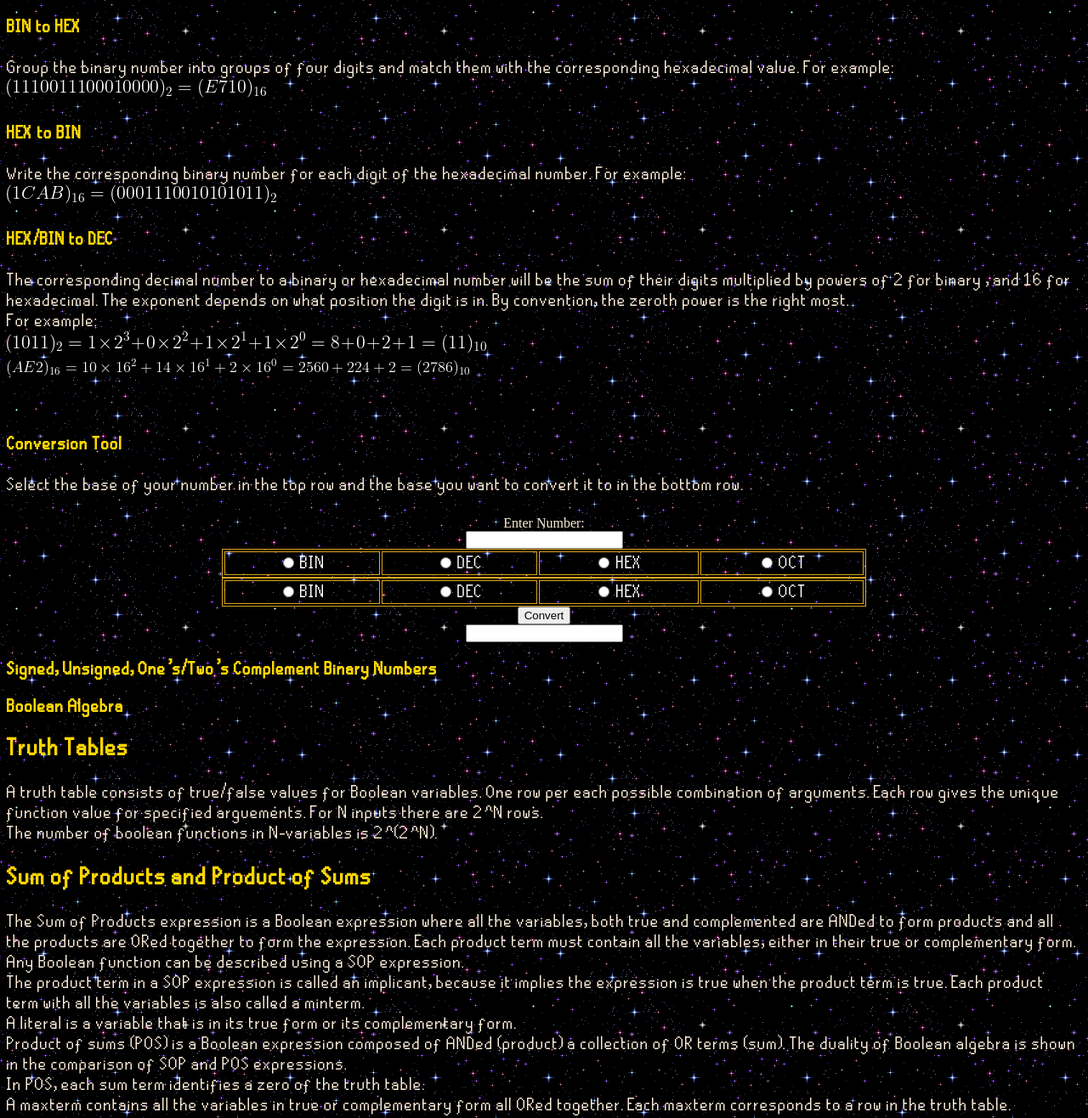
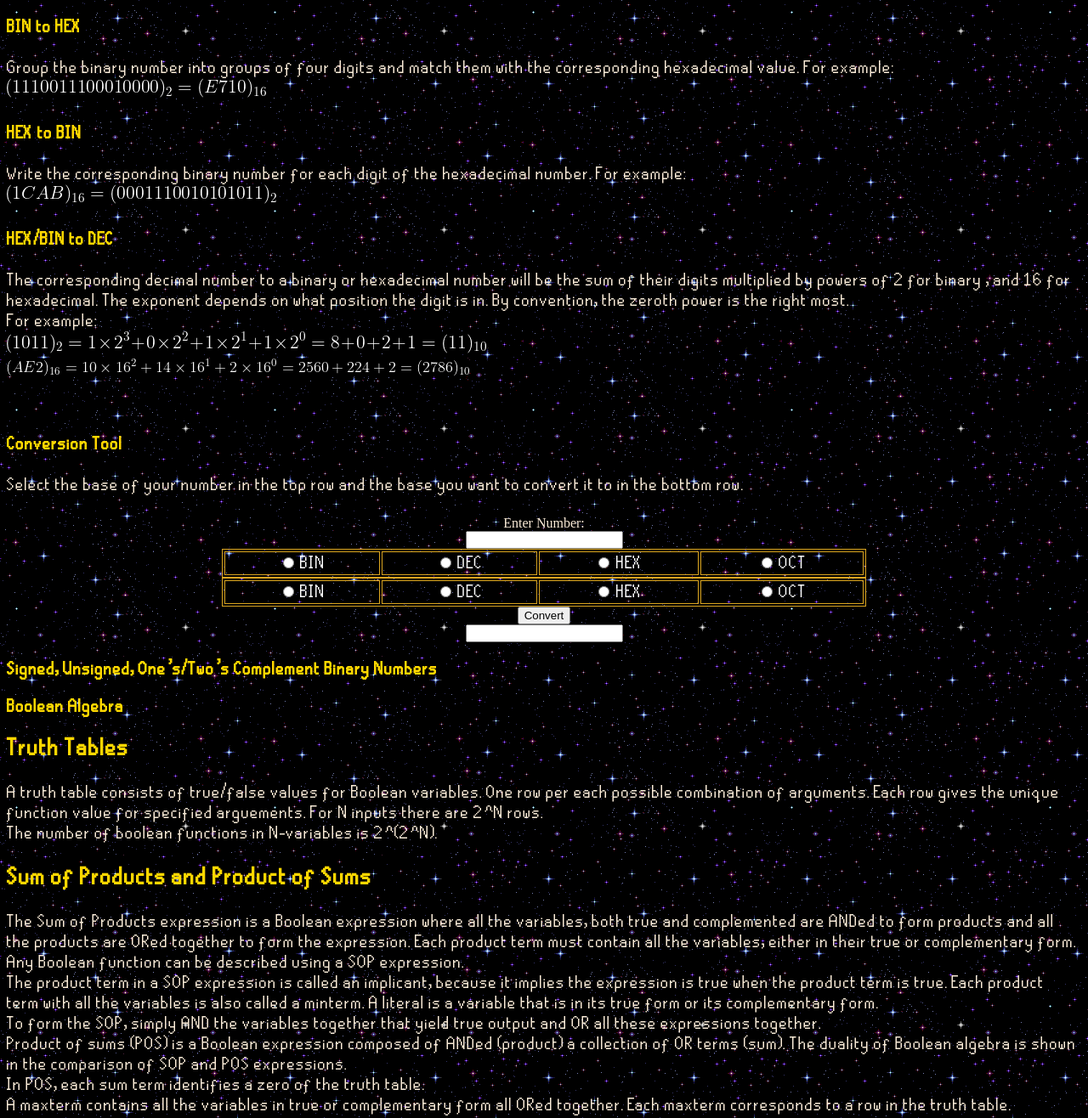
Before and after one commit to Tiamtum/Tiamtum.github.io, a plain HTML site: page html/CS.html in a window 1280 px wide. Shown: the top 1316 px of the page at 85% size. Drawn offline with Linux system fonts and the light colour scheme.

Commit message:
Update CS.html
update

```diff
--- a/html/CS.html
+++ b/html/CS.html
@@ -292,13 +292,15 @@ The number of boolean functions in N-variables is 2^(2^N).</p>
 are ORed together to form the expression. Each product term must contain all the variables, either in their true or complementary form. Any Boolean function can be described using a SOP expression.<br>
 
 The product term in a SOP expression is called an implicant, because it implies the expression is true
-when the product term is true. Each product term with all the variables is also called a minterm.<br>
+when the product term is true. Each product term with all the variables is also called a minterm.
 A literal is a variable that is in its true form or its complementary form. <br>
+To form the SOP, simply AND the variables together that yield true output and OR all these expressions together.<br>
 
 Product of sums (POS) is a Boolean expression composed of ANDed (product) a collection of OR terms (sum).
 The duality of Boolean algebra is shown in the comparison of SOP and POS expressions.<br>
 In POS, each sum term identifies a zero of the truth table. <br>
-A maxterm contains all the variables in true or complementary form all ORed together. Each maxterm corresponds to a row in the truth table.
+A maxterm contains all the variables in true or complementary form all ORed together. Each maxterm corresponds to a row in the truth table. <br>
+To form the POS, simply OR the variables together that yield false output and AND all these expressions together.
 
 </p>
 
```
